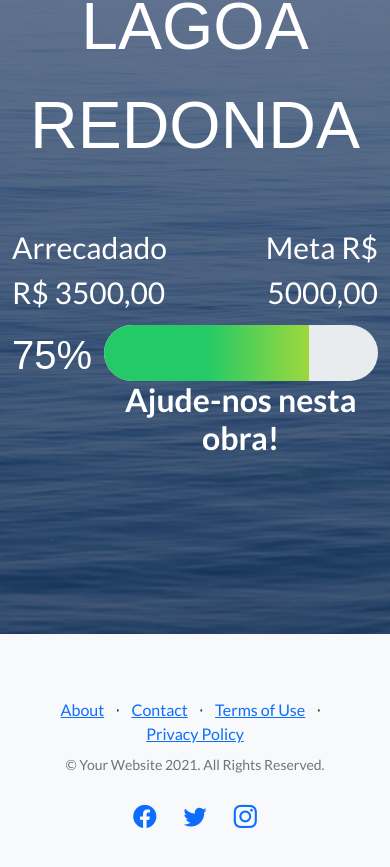
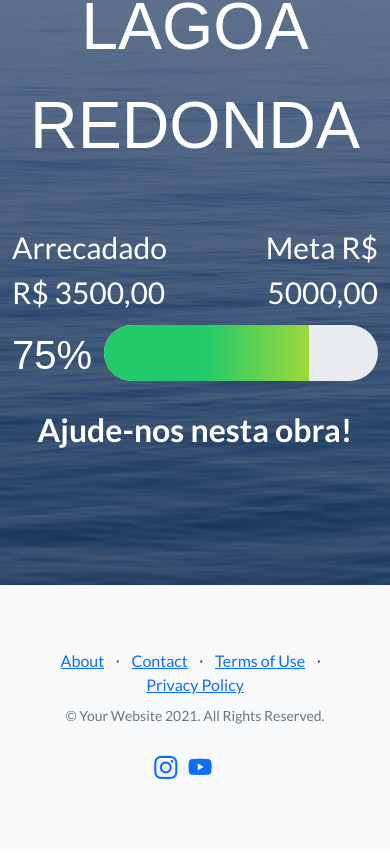
Before and after one commit to gileadelr2019/reforma, a plain HTML site: page index.html in a window 390 px wide. Shown: the part 349-1216 px from the top of the page. Drawn offline with nearby package versions, Linux system fonts and the light colour scheme.

Commit message:
Melhoria responsividade.

```diff
--- a/index.html
+++ b/index.html
@@ -44,6 +44,17 @@
                 float: right;
             }
 
+            @media (max-device-width: 600px) {
+
+                .title {
+                    font-size: 50px;
+                }
+
+                .div-progress-info {
+                    font-size: 25px !important;
+                }
+            }
+
             .bg-degrade {
                 background: linear-gradient(to left, rgb(157, 216, 60), rgb(36, 202, 104) 50%) !important;
             }
@@ -52,7 +63,7 @@
                 height: 3.5rem;
                 font-size: 2.75rem;
                 border-radius: 50px;
-                margin: 0px !important;
+                margin-bottom: 30px;
             }
 
             .label-percent {
@@ -96,7 +107,8 @@
                     REFORMA GILEADE LAGOA REDONDA
                 </div>
                 <div class="col-12 div-progress-info">
-                    <div class="col-6 meta">
+<!--                    <div class="col-sm-12 col-md-6 col-12 col-lg-6 col-xl-6 meta"> -->
+                <div class="col-6 meta">
                         Meta R$ 5000,00
                     </div>
                     <div class="col-6 arrecadado">
@@ -118,11 +130,11 @@
                     Meta R$ 5000,00
                 </div>
 -->
-                <div class="row justify-content-center">
-                    <div class="col-xl-6">
+                <div class="row div-donate">
+                    <div class="col-12 col-xl-12">
                         <div class="text-center text-white">
                             <!-- Page heading-->
-                            <h1 class="mb-5">Ajude-nos nesta obra!</h1>
+                            <h1>Ajude-nos nesta obra!</h1>
                             <!-- Signup form-->
 <!--
                             <form>
@@ -265,14 +277,11 @@
                     </div>
                     <div class="col-lg-6 h-100 text-center text-lg-end my-auto">
                         <ul class="list-inline mb-0">
-                            <li class="list-inline-item me-4">
-                                <a href="#!"><i class="bi-facebook fs-3"></i></a>
+                            <li class="list-inline-item">
+                                <a href="https://www.instagram.com/gileadelr/"><i class="bi-instagram fs-3"></i></a>
                             </li>
                             <li class="list-inline-item me-4">
-                                <a href="#!"><i class="bi-twitter fs-3"></i></a>
-                            </li>
-                            <li class="list-inline-item">
-                                <a href="#!"><i class="bi-instagram fs-3"></i></a>
+                                <a href="https://www.youtube.com/channel/UCnQCB2VA90Le6gM5LELAyYg"><i class="bi-youtube fs-3"></i></a>
                             </li>
                         </ul>
                     </div>
```
